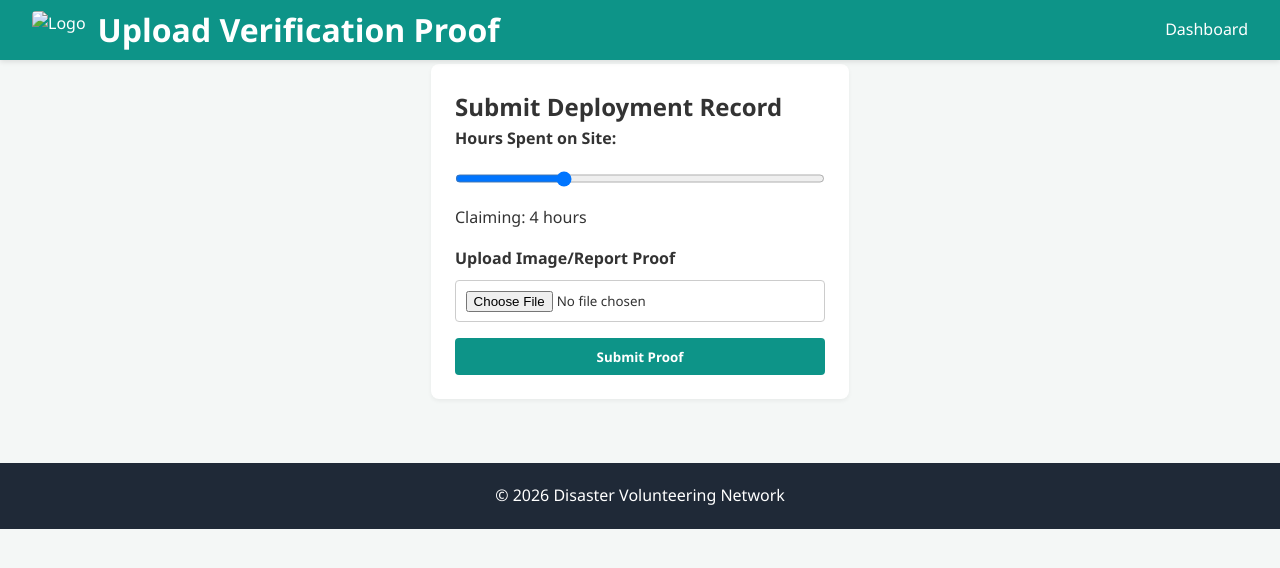
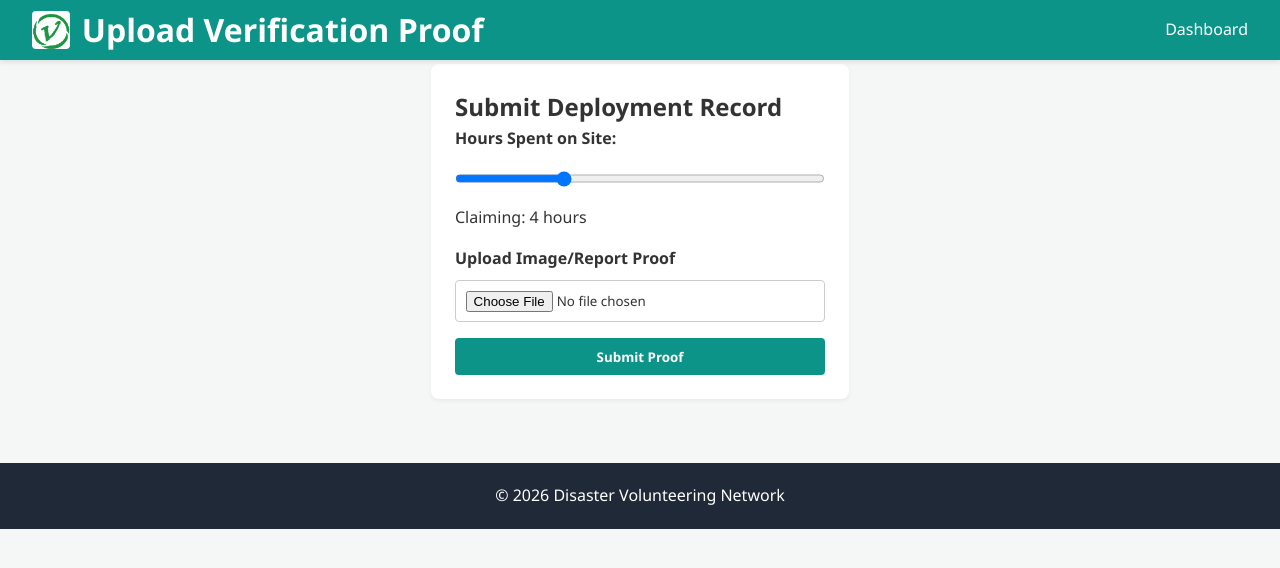
Before and after one commit to kaviyav-cpu/Disaster-Volunteering-Network, a plain HTML site: page upload-proof.html in a window 1280 px wide. Drawn offline with Linux system fonts and the light colour scheme.

Commit message:
Update upload-proof.html

```diff
--- a/upload-proof.html
+++ b/upload-proof.html
@@ -9,7 +9,7 @@
 <body>
   <header>
     <div class="header-brand">
-      <img src="C:\Users\mithr\Pictures\Screenshots\Screenshot 2026-07-16 233421.png" alt="Logo" class="header-logo">
+      <img src=images/logo.png alt="Logo" class="header-logo">
       <h1>Upload Verification Proof</h1>
     </div>
     <nav>
```
